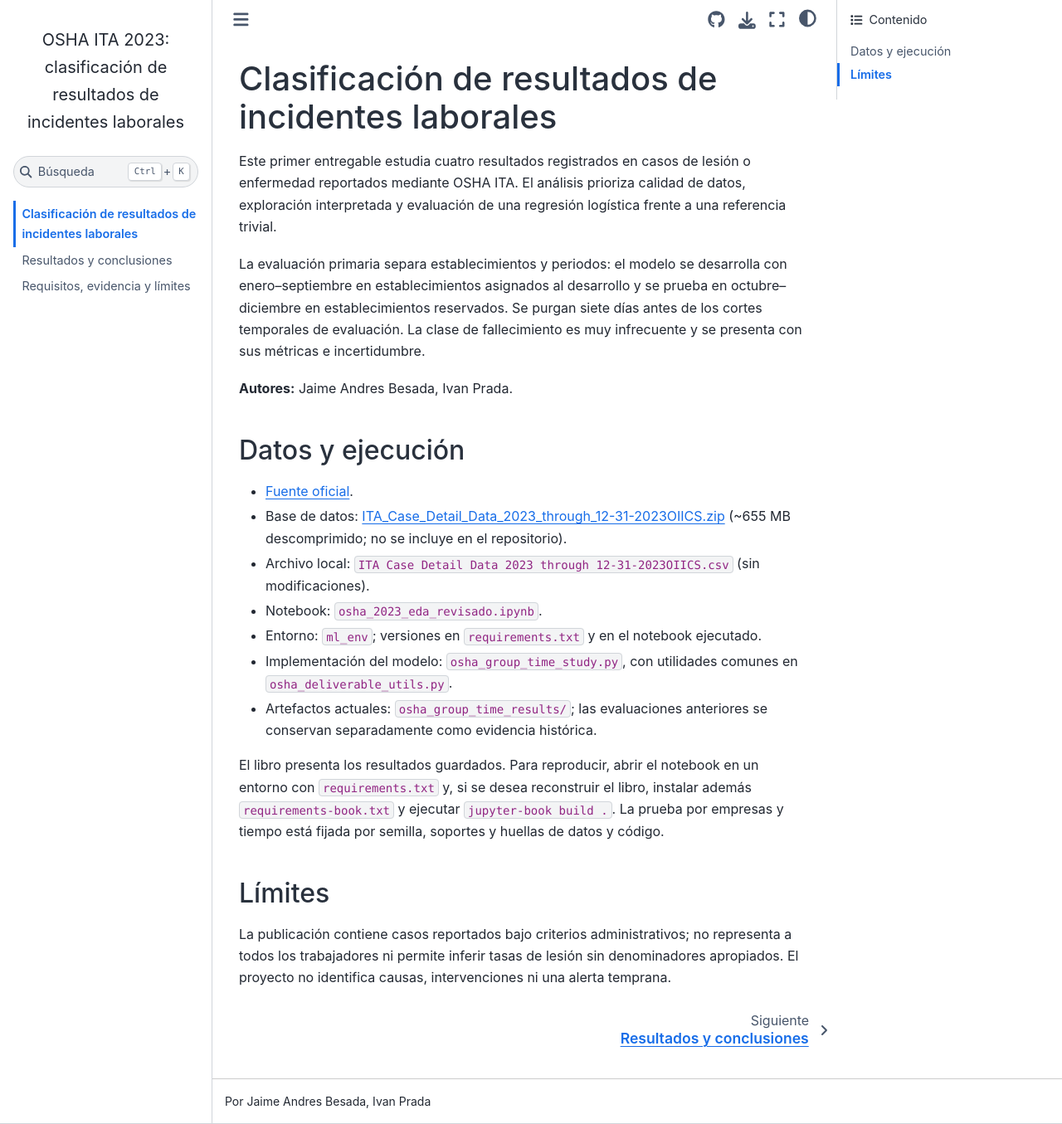
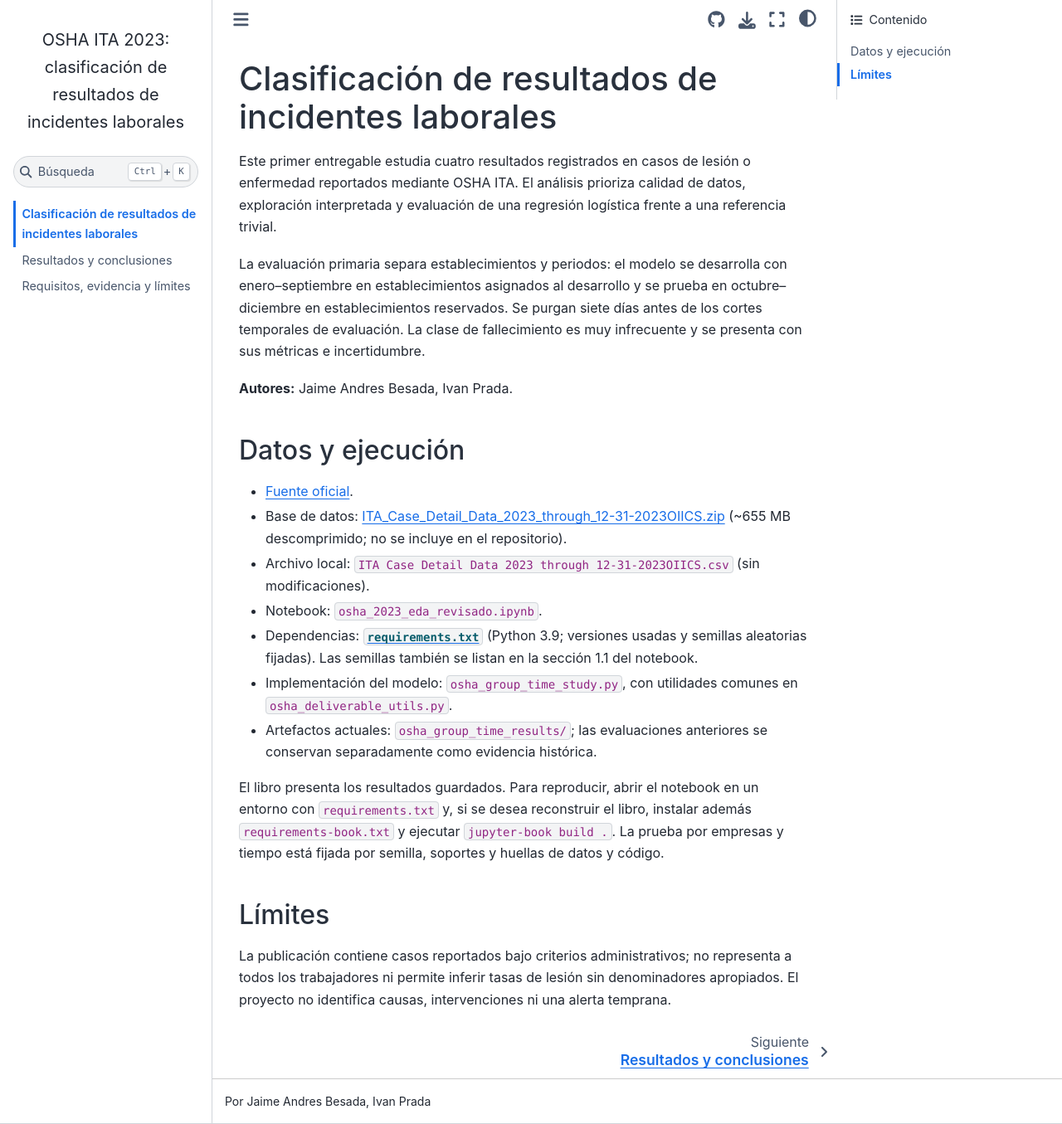
Before and after one commit to sak-buks/osha-ita-2023-case-outcome-classification, a Jupyter Book: the page built from intro.md, in a window 1280 px wide and 1355 px high. Shown: the whole window at 83% size. Built offline with Jupyter Book 1.0.4 settings and Sphinx 7.4.7 and the Sphinx Book theme 1.1.4, drawn with Linux system fonts in a browser that asks for light colours; pages that are not in the unit, such as notebooks, are missing from menus.

Commit message:
Intro: enlace a requirements.txt (dependencias y semillas)
Co-Authored-By: Claude Sonnet 5.5 <noreply@anthropic.com>

```diff
--- a/intro.md
+++ b/intro.md
@@ -12,7 +12,7 @@ La evaluación primaria separa establecimientos y periodos: el modelo se desarro
 - Base de datos: [ITA_Case_Detail_Data_2023_through_12-31-2023OIICS.zip](https://www.osha.gov/sites/default/largefiles/ITA_Case_Detail_Data_2023_through_12-31-2023OIICS.zip) (~655 MB descomprimido; no se incluye en el repositorio).
 - Archivo local: `ITA Case Detail Data 2023 through 12-31-2023OIICS.csv` (sin modificaciones).
 - Notebook: `osha_2023_eda_revisado.ipynb`.
-- Entorno: `ml_env`; versiones en `requirements.txt` y en el notebook ejecutado.
+- Dependencias: [`requirements.txt`](https://github.com/sak-buks/osha-ita-2023-case-outcome-classification/blob/main/requirements.txt) (Python 3.9; versiones usadas y semillas aleatorias fijadas). Las semillas también se listan en la sección 1.1 del notebook.
 - Implementación del modelo: `osha_group_time_study.py`, con utilidades comunes en `osha_deliverable_utils.py`.
 - Artefactos actuales: `osha_group_time_results/`; las evaluaciones anteriores se conservan separadamente como evidencia histórica.
 
```
